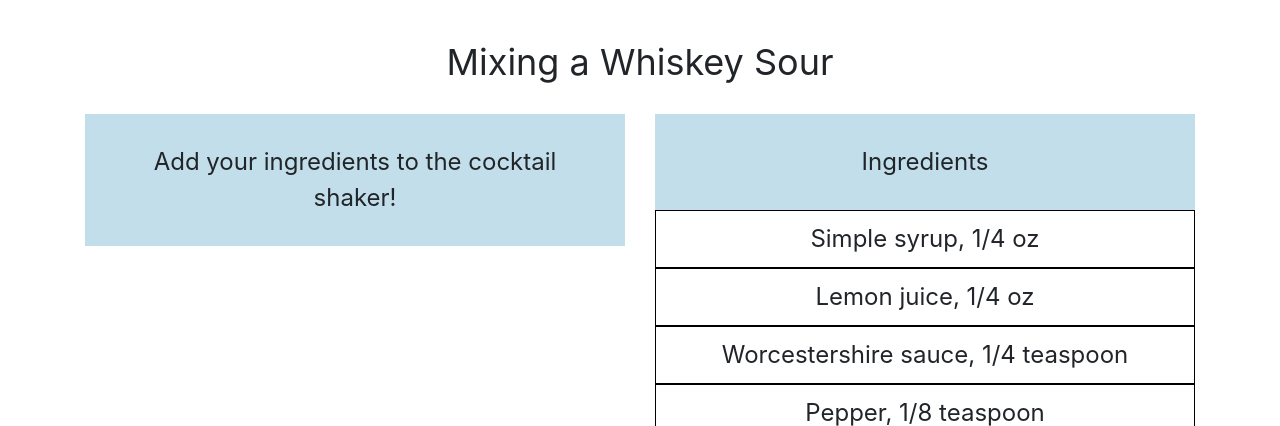
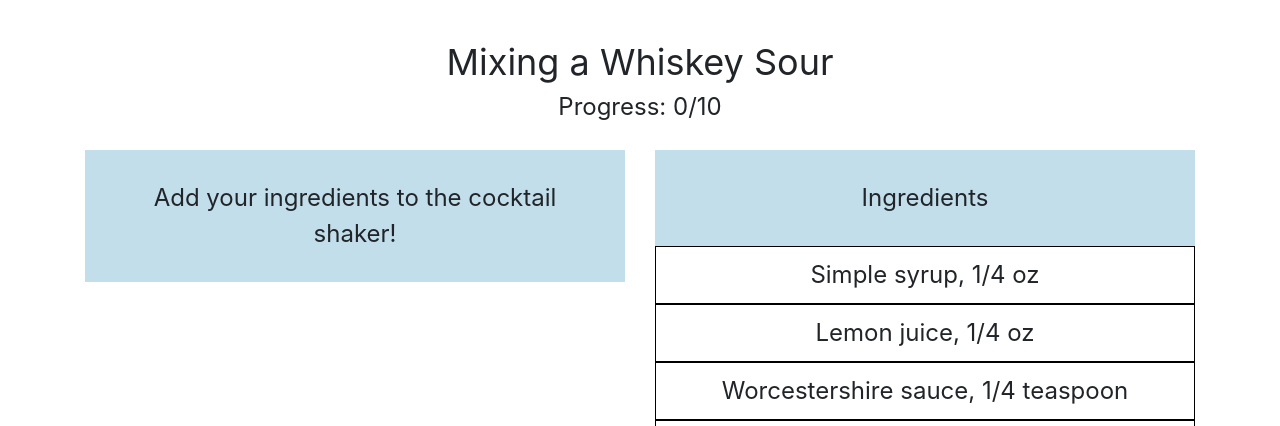
Before and after one commit to phamlauren/HW11_UID, a Flask app: page /1/quiz in a window 1280 px wide. Shown: the top 426 px of the page. Run offline with Flask 2, Linux system fonts and the light colour scheme; some libraries are stand-ins or nearby versions.

```diff
--- a/server.py
+++ b/server.py
@@ -55,6 +55,8 @@ recipes = [
                 "amount_added": 0,
             },
         ],
+        "progress": 0,
+        "until_complete": 0,
     },
     {
         "id": 2,
@@ -105,6 +107,8 @@ recipes = [
                 "amount_added": 0,
             },
         ],
+        "progress": 0,
+        "until_complete": 0,
     },
     {
         "id": 3,
@@ -155,6 +159,8 @@ recipes = [
                 "amount_added": 0,
             },
         ],
+        "progress": 0,
+        "until_complete": 0,
     },
     {
         "id": 4,
@@ -205,6 +211,8 @@ recipes = [
                 "amount_added": 0,
             },
         ],
+        "progress": 0,
+        "until_complete": 0,
     },
     {
         "id": 5,
@@ -248,6 +256,8 @@ recipes = [
                 "amount_added": 0,
             },
         ],
+        "progress": 0,
+        "until_complete": 0,
     },
     {
         "id": 6,
@@ -291,6 +301,8 @@ recipes = [
                 "amount_added": 0,
             },
         ],
+        "progress": 0,
+        "until_complete": 0,
     },
     {
         "id": 7,
@@ -341,6 +353,8 @@ recipes = [
                 "amount_added": 0,
             },
         ],
+        "progress": 0,
+        "until_complete": 0,
     },
     {
         "id": 8,
@@ -377,6 +391,8 @@ recipes = [
                 "amount_added": 0,
             },
         ],
+        "progress": 0,
+        "until_complete": 0,
     },
     {
         "id": 9,
@@ -427,6 +443,8 @@ recipes = [
                 "amount_added": 0,
             },
         ],
+        "progress": 0,
+        "until_complete": 0,
     },
     {
         "id": 10,
@@ -470,6 +488,8 @@ recipes = [
                 "amount_added": 0,
             },
         ],
+        "progress": 0,
+        "until_complete": 0,
     },
     {
         "id": 11,
@@ -562,6 +582,8 @@ recipes = [
                 "amount_added": 0,
             },
         ],
+        "progress": 0,
+        "until_complete": 0,
     },
     {
         "id": 12,
@@ -619,6 +641,8 @@ recipes = [
                 "amount_added": 0,
             },
         ],
+        "progress": 0,
+        "until_complete": 0,
     },
     {
         "id": 13,
@@ -662,6 +686,8 @@ recipes = [
                 "amount_added": 0,
             },
         ],
+        "progress": 0,
+        "until_complete": 0,
     },
     {
         "id": 14,
@@ -719,6 +745,8 @@ recipes = [
                 "amount_added": 0,
             },
         ],
+        "progress": 0,
+        "until_complete": 0,
     },
 
     {
@@ -777,6 +805,8 @@ recipes = [
                 "amount_added": 0,
             },
         ],
+        "progress": 0,
+        "until_complete": 0,
     },
     {
         "id": 16,
@@ -834,6 +864,8 @@ recipes = [
                 "amount_added": 0,
             },
         ],
+        "progress": 0,
+        "until_complete": 0,
     },
     {
         "id": 17,
@@ -884,6 +916,8 @@ recipes = [
                 "amount_added": 0,
             },
         ],
+        "progress": 0,
+        "until_complete": 0,
     },
     {
         "id": 18,
@@ -934,6 +968,8 @@ recipes = [
                 "amount_added": 0,
             },
         ],
+        "progress": 0,
+        "until_complete": 0,
     },
     {
         "id": 19,
@@ -984,6 +1020,8 @@ recipes = [
                 "amount_added": 0,
             },
         ],
+        "progress": 0,
+        "until_complete": 0,
     },
     {
         "id": 20,
@@ -1027,6 +1065,8 @@ recipes = [
                 "amount_added": 0,
             },
         ],
+        "progress": 0,
+        "until_complete": 0,
     },
     {
         "id": 21,
@@ -1098,6 +1138,8 @@ recipes = [
                 "amount_added": 0,
             },
         ],
+        "progress": 0,
+        "until_complete": 0,
     },
 ]
 
@@ -1213,6 +1255,14 @@ def quiz(recipe_id=None):
     added_to_shaker.clear()
 
     selected_recipe = recipes[int(recipe_id)-1]
+    counter=0
+    for ingredient in selected_recipe["mix_ingredients"]:
+        try:
+            counter=counter+ingredient["amount"]
+        except:
+            counter = counter + 1
+    selected_recipe["until_complete"]=counter
+
     mix_in_recipe1 = recipes[int(random_recipe_id1)-1]
     mix_in_recipe2 = recipes[int(random_recipe_id2)-1]
 
@@ -1259,6 +1309,7 @@ def add_to_shaker(recipe_id=None):
     else:
         ingredient_to_move["amount_added"] = ingredient_to_move["amount_added"] + 1
         error_message = None
+        selected_recipe["progress"] = str(int(selected_recipe["progress"]) + 1)
         if(ingredient_to_move["amount_added"] == ingredient_to_move["amount"] or ingredient_to_move["amount"] is None):
             removed_from_shaker.remove(ingredient_to_move)
             i=1
@@ -1268,8 +1319,9 @@ def add_to_shaker(recipe_id=None):
         if(ingredient_to_move["amount_added"] < 2):
             added_to_shaker.insert(0, ingredient_to_move)
 
-    print(removed_from_shaker)
-    print(added_to_shaker)
+    print(selected_recipe)
+    # print(removed_from_shaker)
+    # print(added_to_shaker)
 
     return jsonify(error_message=error_message, recipe=selected_recipe, available_ingredients=removed_from_shaker, added_ingredients=added_to_shaker)
 
--- a/static/mix_quiz.js
+++ b/static/mix_quiz.js
@@ -4,6 +4,9 @@ var display_lists = function(recipe, available_ingredients, added_ingredients){
     $("#available-ingredients").empty()
     $("#added-ingredients").empty()
     //insert all new data
+
+    $("#progress_bar").empty()
+    $("#progress_bar").text("Progress: " + recipe["progress"] + "/" + recipe["until_complete"])
 
     $("#ppc-target").attr("data-id", recipe["id"])
     $.each(recipe["mix_ingredients"], function(i, item){
--- a/templates/mix_quiz.html
+++ b/templates/mix_quiz.html
@@ -69,6 +69,7 @@
 	<div class="container">
 		<div class="row">
 			<div class="col-md-12 title">Mixing a {{ recipe.name }}</div>
+			<div class="col-md-12" id="progress_bar">Progress: {{ recipe.progress }}/{{ recipe.until_complete }}</div>
 		</div>
 		<div class="row">
 			<div class="col-md-6">
```
Also changed, not shown: static/garnish_recipe.js (+15 -1 lines).
